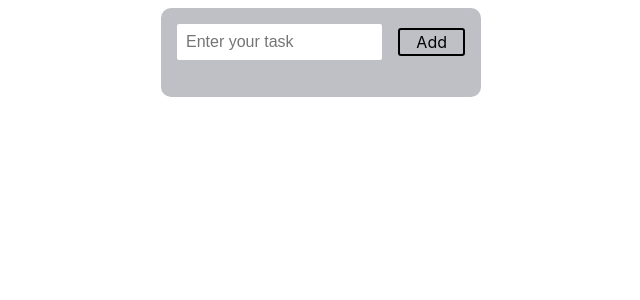
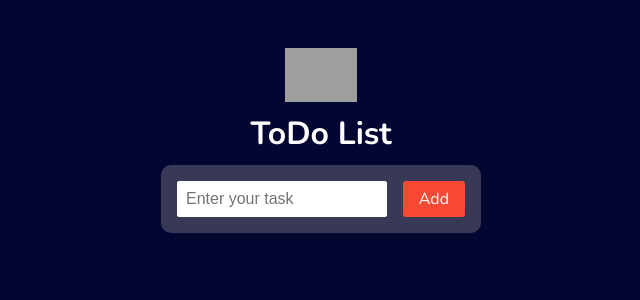
Before and after one commit to amankureshi/Todo-list, a React (Vite) app: page / in a window 1280 px wide. Shown: the top 300 px of the page, without its empty margins (319-959 px from the left). Built offline with nearby package versions, Linux system fonts and the light colour scheme; grey boxes are pictures that could not be loaded.

Commit message:
image add with animation

```diff
--- a/package.json
+++ b/package.json
@@ -11,7 +11,8 @@
   },
   "dependencies": {
     "react": "^18.3.1",
-    "react-dom": "^18.3.1"
+    "react-dom": "^18.3.1",
+    "react-icons": "^5.3.0"
   },
   "devDependencies": {
     "@eslint/js": "^9.9.0",
--- a/src/Components/Todo.jsx
+++ b/src/Components/Todo.jsx
@@ -1,7 +1,10 @@
 import React, { useState } from "react";
+import { MdDelete } from "react-icons/md";
+
 const Todo = () => {
-  const [initial, setInitial] = useState();
+  const [initial, setInitial] = useState("");
   const [data, setData] = useState([]);
+  const [isHovered, setIsHovered] = useState(false);
   const getInput = (e) => {
     setInitial(e.target.value);
   };
@@ -10,9 +13,36 @@ const Todo = () => {
     let store = [...data, initial];
     setData(store);
     setInitial("");
+    console.log(store);
   };
+  const deleteTask = (indexValue) => {
+    console.log(indexValue);
+    let filterData = data.filter((curElement, id) => {
+      return id !== indexValue;
+    });
+    setData(filterData);
+  };
+  const startAnimation = () => {
+    setIsHovered(true);
+  };
+
+  const stopAnimation = () => {
+    setTimeout(() => {
+      setIsHovered(false);
+    }, 3000);
+  };
+
   return (
     <div>
+      <div className="todoList">
+        <h1>ToDo List</h1>
+        <img
+          src="https://cdn-icons-png.flaticon.com/512/7692/7692809.png"
+          className={`todoImage ${isHovered ? "animate" : ""}`}
+          onMouseOver={startAnimation}
+          onMouseLeave={stopAnimation}
+        />
+      </div>
       <div className="container">
         <div className="inputTask">
           <input
@@ -25,7 +55,17 @@ const Todo = () => {
             Add
           </button>
         </div>
-        <h1>{data}</h1>
+        {data.map((curValue, index) => {
+          console.log(index);
+          return (
+            <>
+              <div className="taskData animate-task" key={index}>
+                <p>{curValue}</p>
+                <MdDelete id="deleteIcon" onClick={() => deleteTask(index)} />
+              </div>
+            </>
+          );
+        })}
       </div>
     </div>
   );
--- a/src/index.css
+++ b/src/index.css
@@ -1,7 +1,50 @@
-:root {
-  font-family: Inter, system-ui, Avenir, Helvetica, Arial, sans-serif;
+@import url('https://fonts.googleapis.com/css2?family=Nunito:ital,wght@0,200..1000;1,200..1000&display=swap');
 
-  /* color-scheme: light dark; */
+* {
+  margin: 0;
+  padding: 0;
+}
+
+body {
+  background: #020631;
+  color: #fff;
+  font-family: "Nunito", sans-serif;
+  font-optical-sizing: auto;
+  font-style: normal;
+}
+
+.todoList {
+  margin-top: 3rem;
+  display: flex;
+  flex-direction: column-reverse;
+  text-align: center;
+  align-items: center;
+  justify-content: center;
+}
+
+.todoList .todoImage {
+  width: 4.5rem;
+  text-align: center;
+  transition: transform 0.5s ease-in-out;
+}
+
+.todoList .todoImage.animate {
+  animation: anime 1.2s ease-in-out infinite alternate;
+}
+
+@keyframes anime {
+  from {
+    transform: rotate(-20deg)
+  }
+
+  to {
+    transform: rotate(20deg)
+  }
+}
+
+.todoList h1 {
+  padding: 10px;
+  text-align: center;
 }
 
 .container {
@@ -30,7 +73,41 @@
 
 .container .add-btn {
   all: unset;
-  border: 2px solid black;
-  padding: 2px 16px;
+  min-height: 1.5rem;
+  padding: 6px 16px;
   border-radius: 3px;
+  background-color: #F74933;
 }
+
+.taskData {
+  display: flex;
+  justify-content: space-between;
+  align-items: center;
+  margin-top: 1rem;
+}
+
+.taskData p {
+  font-size: 1.2rem;
+}
+
+.taskData #deleteIcon {
+  font-size: 1.3rem;
+  cursor: pointer;
+  color: #DC3545;
+}
+
+@keyframes fadeInUp {
+  0% {
+    opacity: 0;
+    transform: translateY(20px);
+  }
+
+  100% {
+    opacity: 1;
+    transform: translateY(0);
+  }
+}
+
+.animate-task {
+  animation: fadeInUp 0.5s ease-in-out;
+}
```
Also changed, not shown: 1 other file (tests, documents, lock files or other folders).
